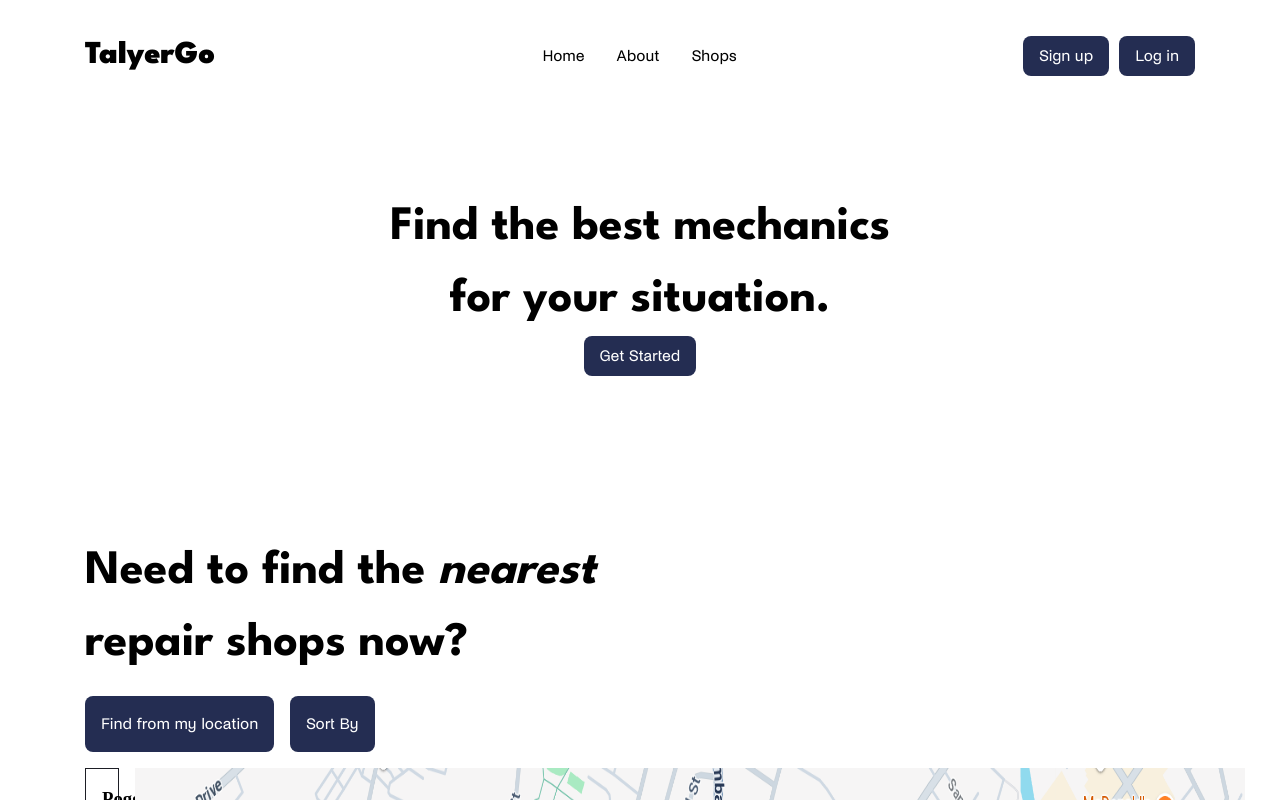
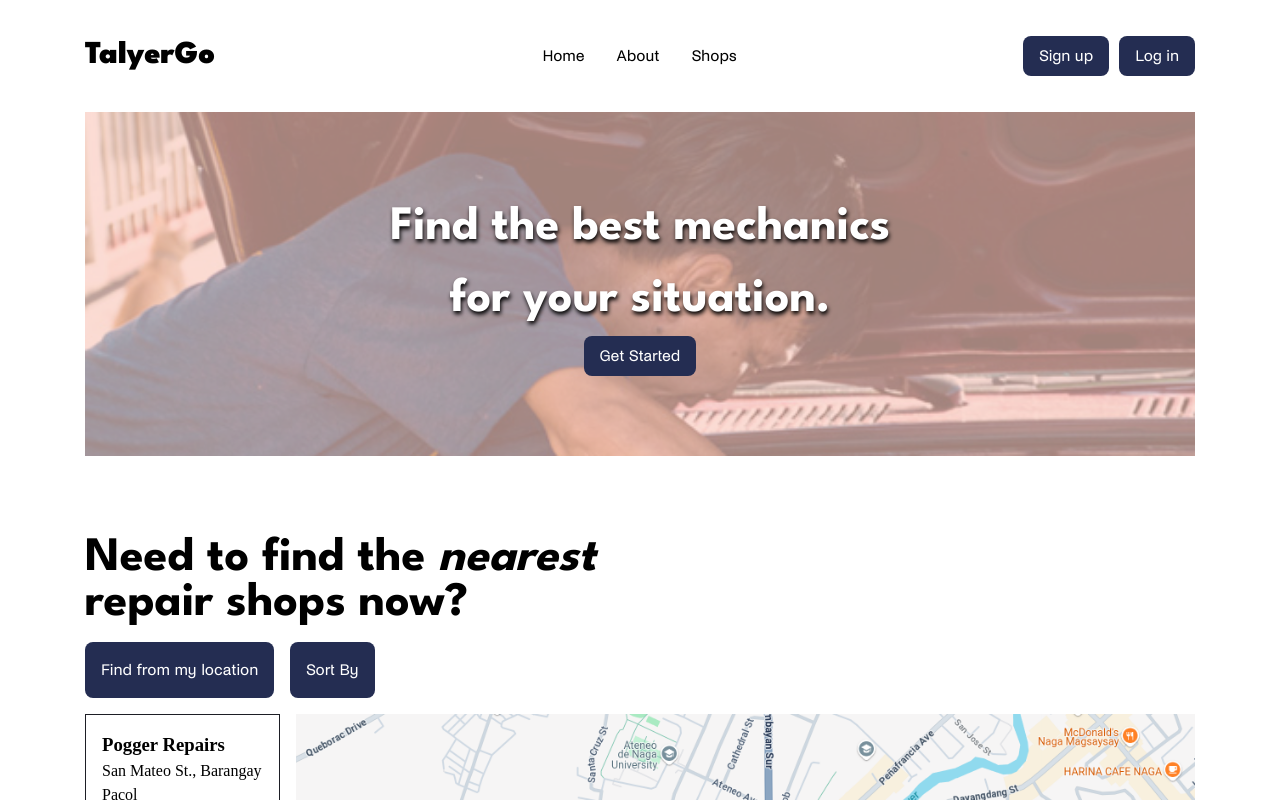
Before and after one commit to IyzOnline/TalyerGO_TrendsProject, a React (Create React App) app in the folder talyergo/: page / in a window 1280 px wide. Shown: the top 800 px of the page. Built offline with nearby package versions, Linux system fonts and the light colour scheme.

Commit message:
feat: Create hero background with orange filter
Use the absolute positioned image's before pseudoclass to provide the
filter. Adjust the z-index of the images to put them above the filtered
image.

```diff
--- a/talyergo/src/App.css
+++ b/talyergo/src/App.css
@@ -207,10 +207,46 @@ button a{
   text-align: center;
 }
 
+.hero-wrapper > * {
+  position: relative;
+  z-index: 1;
+}
+
+.hero-container{
+  position: relative;
+}
+
+.hero-bg-container{
+  position: absolute;
+  top: 0;
+  left: 0;
+  width: 100%;
+  height: 100%;
+  background-image: url('images/hero-bg-3.jpg');
+  background-size: cover;
+  opacity: 0.7;
+}
+
+.hero-bg-container:before{
+  content: "";
+  position: absolute;
+  top: 0;
+  left: 0;
+  width: 100%;
+  height: 100%;
+  background-color: var(--clr-accent-300);
+  opacity: 0.5;
+}
+
+.hero-wrapper .main-headings{
+  color: white;
+  text-shadow: 1px 3px 4px black;
+}
 /* Main - Map Section */
 
 .map-heading{
   max-width: 20ch;
+  line-height: normal;
 }
 
 .map-heading-italic{
@@ -241,6 +277,7 @@ button a{
 }
 
 .results-wrapper{
+  flex-grow: 1;
   border: 1px solid var(--clr-neutral-900);
   padding: var(--size-16);
   min-width: clamp(var(--size-8), var(--size-16), var(--size-32));
@@ -248,6 +285,7 @@ button a{
 
 .temp-map{
   width: 100%;
+  overflow: hidden;
 }
 
 /* Footer */
```
